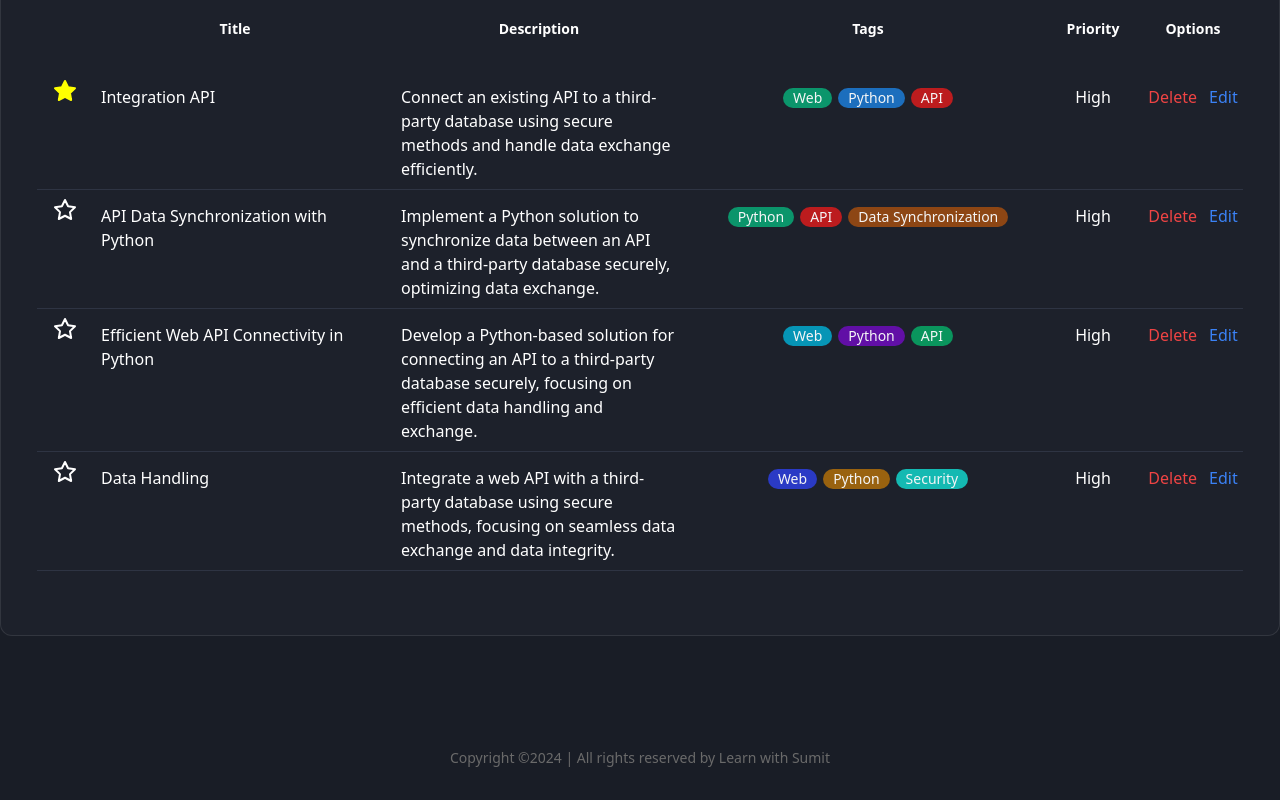
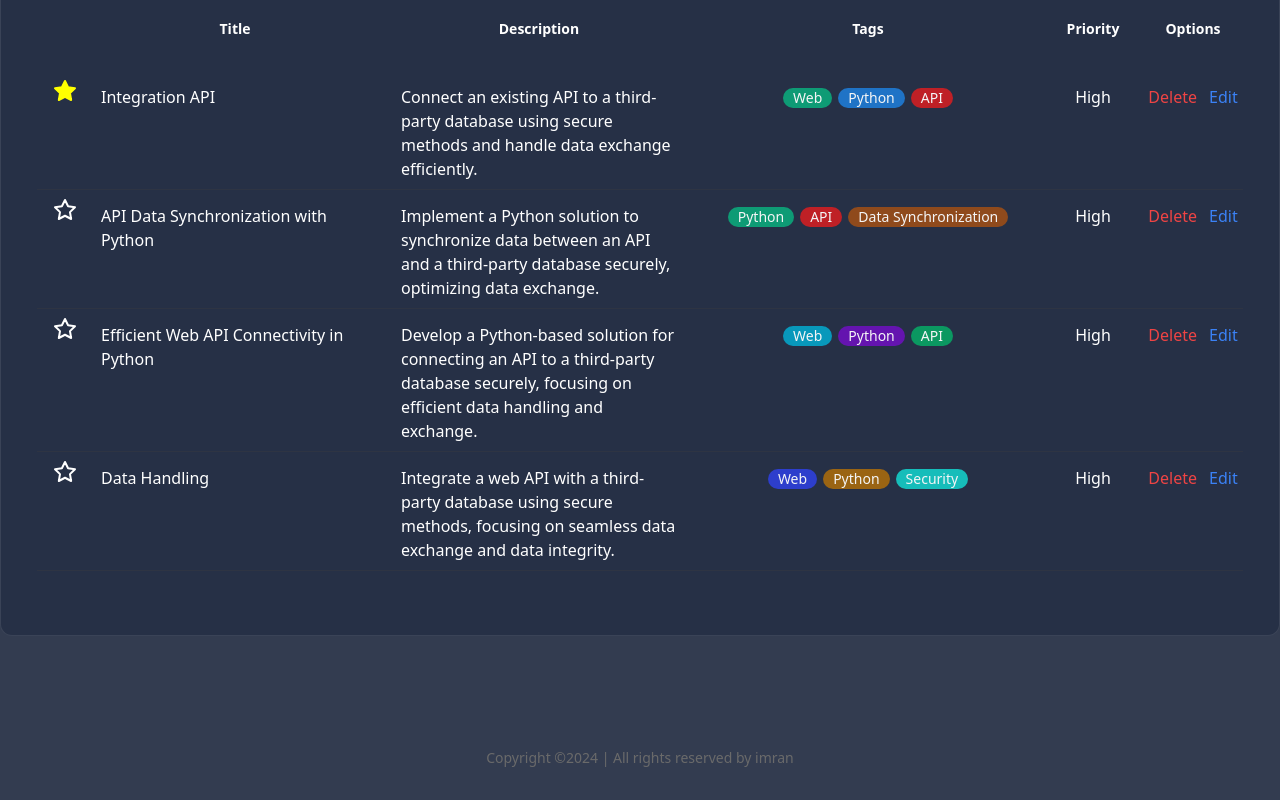
Before and after one commit to Imran122/to-do-Qtec-Solution-task, a Next.js app: page / in a window 1280 px wide. Shown: the part 614-1414 px from the top of the page. Built offline with nearby package versions, Linux system fonts and the light colour scheme.

Commit message:
banner design done

```diff
--- a/src/components/HomePage/TaskComponnet/TaskHeader.js
+++ b/src/components/HomePage/TaskComponnet/TaskHeader.js
@@ -8,8 +8,8 @@ export default function TaskHeader() {
     setShowPop(!showPop);
   };
   const modalClass = showPop
-    ? "absolute z-50 top-60 w-full left-0 duration-700 opacity-100 scale-100 "
-    : " absolute -top-60 opacity-0 scale-50 w-full left-0  duration-700";
+    ? "absolute z-50 top-40 w-full left-1/2 -translate-x-1/2 duration-700 opacity-100 scale-100 "
+    : " absolute top-60 opacity-0 scale-50 w-full left-0  duration-700";
   return (
     <div class="mb-14 items-center justify-between sm:flex">
       <h2 class="text-2xl font-semibold max-sm:mb-4">Your Tasks</h2>
--- a/src/components/HomePage/TaskList.js
+++ b/src/components/HomePage/TaskList.js
@@ -14,7 +14,7 @@ export default function TaskList() {
   return (
     <section class="mb-20" id="tasks">
       <div class="container">
-        <div class="rounded-xl border border-[rgba(206,206,206,0.12)] bg-[#1D212B] px-6 py-8 md:px-9 md:py-16">
+        <div class="rounded-xl border border-[rgba(206,206,206,0.12)] bg-[#263046] px-6 py-8 md:px-9 md:py-16">
           <TaskHeader />
 
           <div class="overflow-auto">
--- a/src/components/Shared/Footer.js
+++ b/src/components/Shared/Footer.js
@@ -3,7 +3,7 @@ export default function Footer() {
     <footer class="py-6 md:py-8">
       <div class="container mx-auto">
         <p class="text-center text-xs text-[#6A6A6A] lg:text-sm">
-          Copyright ©2024 | All rights reserved by Learn with Sumit
+          Copyright ©2024 | All rights reserved by imran
         </p>
       </div>
     </footer>
--- a/src/pages/index.js
+++ b/src/pages/index.js
@@ -7,7 +7,7 @@ const inter = Inter({ subsets: ["latin"] });
 
 export default function Home() {
   return (
-    <div className="bg-[#191D26] text-white">
+    <div className="bg-[#333c50] text-white">
       <Banner />
       <TaskList />
       <Footer />
```
